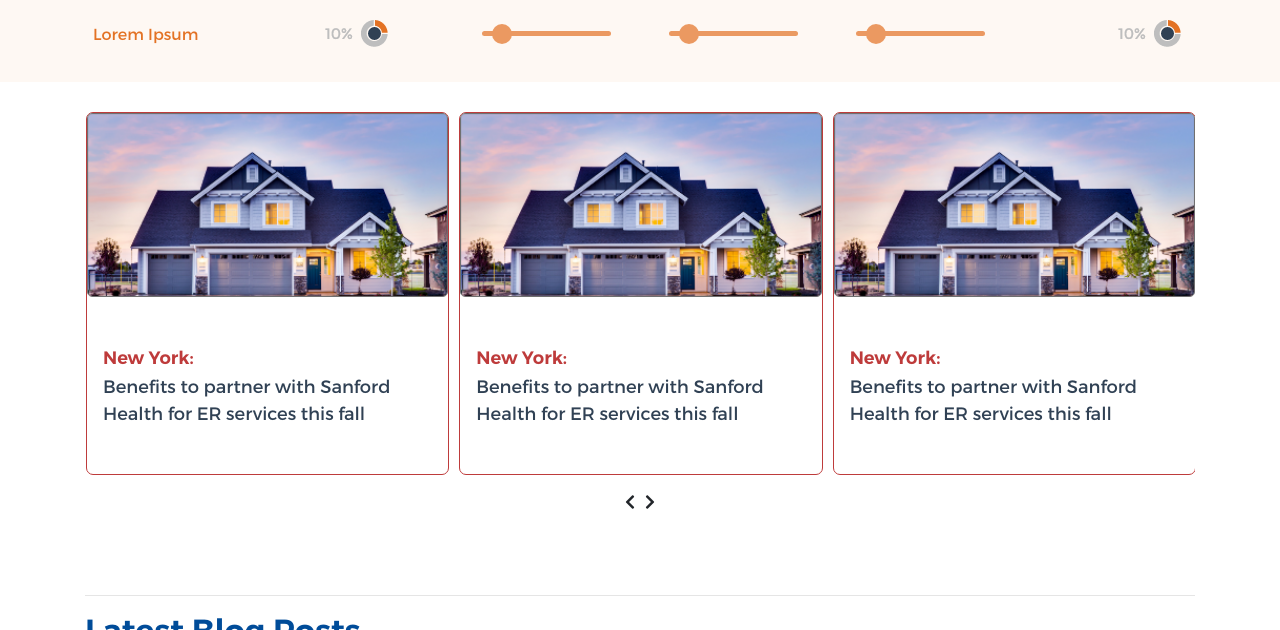
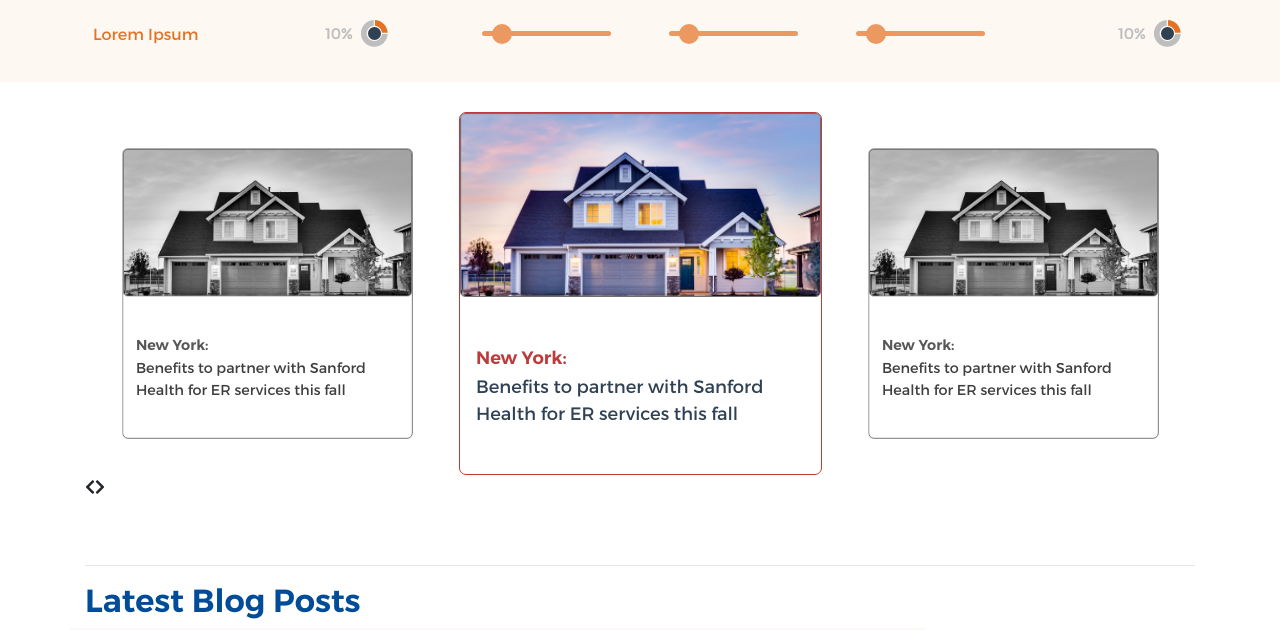
Before and after one commit to usmankhalid2591/EROBserver, a plain HTML site: page page-2.html in a window 1280 px wide. Shown: the part 1640-2270 px from the top of the page. Drawn offline with Linux system fonts and the light colour scheme; a web font is replaced by a local one.

Commit message:
actual carousal is created

```diff
--- a/css/style.scss
+++ b/css/style.scss
@@ -359,6 +359,32 @@ body {
     }
   }
 }
+.owl-item.active > div:after {
+  content: '';
+}
+.owl-item.center > div:after {
+  content: '';
+}
+.owl-item.active.center > div:after {
+  content: '';
+}
+.owl-item > div:after {
+  font-family: sans-serif;
+  font-size: 24px;
+  font-weight: bold;
+}
+
+.active.center {
+  transform: scale(1) !important;
+  -webkit-filter: grayscale(0); /* Safari 6.0 - 9.0 */
+    filter: grayscale(0);
+}
+.active {
+  transform: scale(0.8) !important;
+  transition: .6s ease;
+  -webkit-filter: grayscale(100%); /* Safari 6.0 - 9.0 */
+    filter: grayscale(100%);
+}
 
 
 
--- a/js/custom.js
+++ b/js/custom.js
@@ -6,6 +6,7 @@ $(document).ready(function(){
         margin: 10,
         dots: false,
         nav:true,
+        center:true,
         autoplayTimeout:5000,
         responsiveClass: true,
         responsive: {
--- a/page-2.html
+++ b/page-2.html
@@ -680,7 +680,7 @@
 
   <section class="main-carousal">
     <div class="container">
-      <div id="owl-demo2" class="owl-carousel owl-theme">
+      <div id="owl-demo2" class="owl-carousel">
         <div class="">
           <div class="item">
             <div class="card-div">
```
Also changed, not shown: css/style.css, 1 other file.
